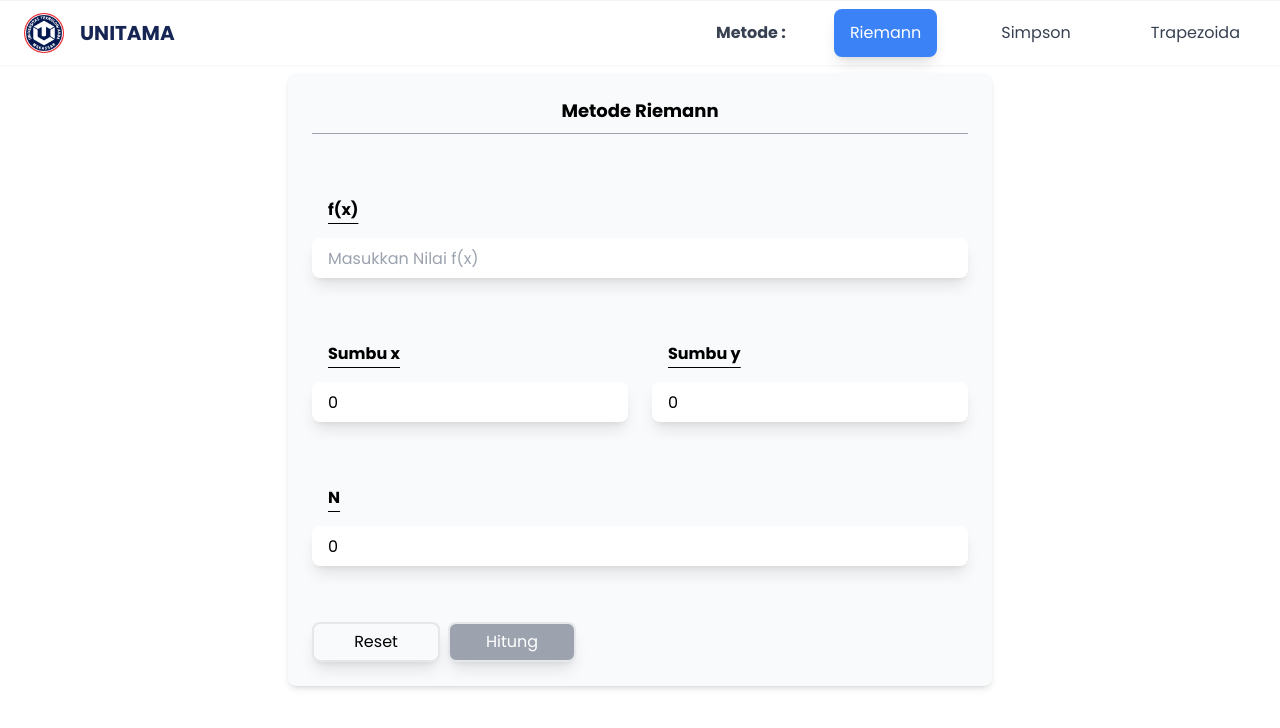
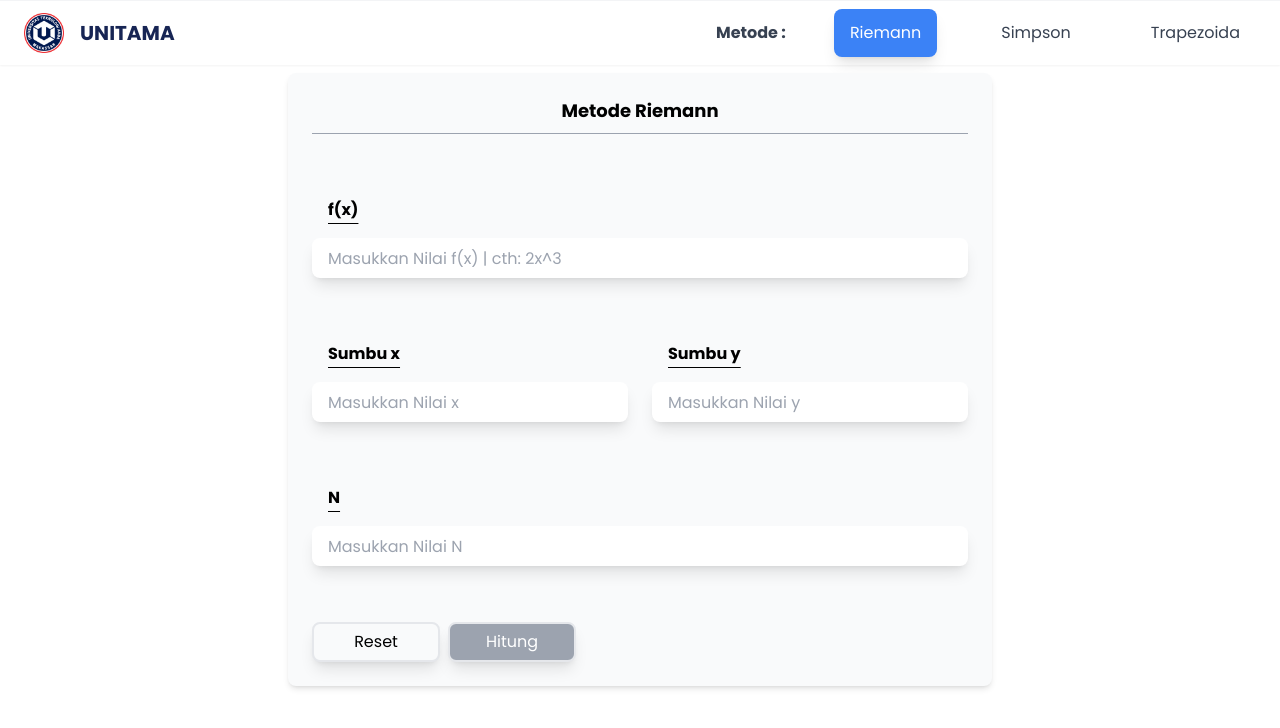
Before and after one commit to ekbdpr/interik, a Next.js app: page /main/interik/riemann in a window 1280 px wide. Shown: the top 728 px of the page. Built offline with nearby package versions, Linux system fonts and the light colour scheme.

Commit message:
feat: add input validation

```diff
--- a/app/main/interik/riemann/page.tsx
+++ b/app/main/interik/riemann/page.tsx
@@ -1,6 +1,6 @@
 'use client';
 
-import { useState } from 'react';
+import { useEffect, useState } from 'react';
 
 import Form from '@/app/ui/interik/form';
 import Table from '@/app/ui/interik/table';
@@ -13,10 +13,10 @@ export default function Page() {
   const metodeName = 'Metode Riemann';
 
   const [fxValue, setFxValue] = useState<string>('');
-  const [sumbuXValue, setSumbuXValue] = useState<number>(0);
-  const [sumbuYValue, setSumbuYValue] = useState<number>(0);
-  const [nValue, setNValue] = useState<number>(0);
-  const [hValue, setHValue] = useState<number>(0);
+  const [sumbuXValue, setSumbuXValue] = useState<number>(NaN);
+  const [sumbuYValue, setSumbuYValue] = useState<number>(NaN);
+  const [nValue, setNValue] = useState<number>(NaN);
+  const [hValue, setHValue] = useState<number>(NaN);
 
   const [tableContent, setTableContent] = useState<
     { id: number; iterasi: number; x: number; fx: number }[]
@@ -26,6 +26,8 @@ export default function Page() {
   const [numerikVal, setNumerikVal] = useState<number>(0);
   const [eksakVal, setEksakVal] = useState<number>(0);
   const [errorVal, setErrorVal] = useState<number>(0);
+
+  const [isInputEmpty, setIsInputEmpty] = useState<boolean>(true);
 
   // mengambil nilai f(x)
   const getFxValue = (xVal: number): number => {
@@ -123,6 +125,7 @@ export default function Page() {
   const countErrorVal = (): number =>
     Math.abs(countNumerikSolution() - countEksakSolution());
 
+  // handle submit klik
   const handleCountClick = (): void => {
     setHValue(calcHValue());
     iterationObj();
@@ -133,29 +136,37 @@ export default function Page() {
     setErrorVal(countErrorVal());
   };
 
-  const handleResetClick = (): void => {
-    setFxValue('');
-    setSumbuXValue(0);
-    setSumbuYValue(0);
-    setNValue(0);
+  // validasi input
+  const inputValidation = () => {
+    if (
+      fxValue === '' ||
+      Number.isNaN(sumbuXValue) ||
+      Number.isNaN(sumbuYValue) ||
+      Number.isNaN(nValue)
+    ) {
+      setIsInputEmpty(true);
+      return;
+    }
+
+    setIsInputEmpty(false);
   };
+
+  useEffect(
+    () => inputValidation(),
+    [fxValue, sumbuXValue, sumbuYValue, nValue]
+  );
 
   return (
     <div className="flex flex-col w-full xl:flex-row gap-20">
       {/* form */}
       <Form
         name={metodeName}
-        fxValue={fxValue}
-        sumbuXValue={sumbuXValue}
-        sumbuYValue={sumbuYValue}
-        nValue={nValue}
-        hValue={hValue}
+        isInputEmpty={isInputEmpty}
         setFxValue={setFxValue}
         setXValue={setSumbuXValue}
         setYValue={setSumbuYValue}
         setNValue={setNValue}
         handleCountClick={handleCountClick}
-        handleResetClick={handleResetClick}
       />
       {/* end form */}
 
--- a/app/main/interik/simpson/page.tsx
+++ b/app/main/interik/simpson/page.tsx
@@ -1,6 +1,6 @@
 'use client';
 
-import { useState } from 'react';
+import { useState, useEffect } from 'react';
 
 import Form from '@/app/ui/interik/form';
 import Table from '@/app/ui/interik/table';
@@ -13,10 +13,10 @@ export default function Page() {
   const metodeName = 'Metode Simpson';
 
   const [fxValue, setFxValue] = useState<string>('');
-  const [sumbuXValue, setSumbuXValue] = useState<number>(0);
-  const [sumbuYValue, setSumbuYValue] = useState<number>(0);
-  const [nValue, setNValue] = useState<number>(0);
-  const [hValue, setHValue] = useState<number>(0);
+  const [sumbuXValue, setSumbuXValue] = useState<number>(NaN);
+  const [sumbuYValue, setSumbuYValue] = useState<number>(NaN);
+  const [nValue, setNValue] = useState<number>(NaN);
+  const [hValue, setHValue] = useState<number>(NaN);
 
   const [tableContent, setTableContent] = useState<
     { id: number; iterasi: number; x: number; fx: number }[]
@@ -26,6 +26,8 @@ export default function Page() {
   const [numerikVal, setNumerikVal] = useState<number>(0);
   const [eksakVal, setEksakVal] = useState<number>(0);
   const [errorVal, setErrorVal] = useState<number>(0);
+
+  const [isInputEmpty, setIsInputEmpty] = useState<boolean>(true);
 
   // mengambil nilai f(x)
   const getFxValue = (xVal: number): number => {
@@ -58,7 +60,7 @@ export default function Page() {
     return (sumbuYValue - sumbuXValue) / nValue;
   };
 
-  // set array object riemann
+  // set array object simpson
   let simpsonArr: { id: number; iterasi: number; x: number; fx: number }[] = [];
 
   const iterationObj = (): void => {
@@ -144,6 +146,7 @@ export default function Page() {
   const countErrorVal = (): number =>
     Math.abs(countNumerikSolution() - countEksakSolution());
 
+  // handle submit klik
   const handleCountClick = (): void => {
     setHValue(calcHValue());
     iterationObj();
@@ -156,29 +159,39 @@ export default function Page() {
     console.log(countNumerikSolution());
   };
 
-  const handleResetClick = (): void => {
-    setFxValue('');
-    setSumbuXValue(0);
-    setSumbuYValue(0);
-    setNValue(0);
+  // validasi input
+  const inputValidation = () => {
+    console.log(sumbuXValue);
+
+    if (
+      fxValue === '' ||
+      Number.isNaN(sumbuXValue) ||
+      Number.isNaN(sumbuYValue) ||
+      Number.isNaN(nValue)
+    ) {
+      setIsInputEmpty(true);
+      return;
+    }
+
+    setIsInputEmpty(false);
   };
+
+  useEffect(
+    () => inputValidation(),
+    [fxValue, sumbuXValue, sumbuYValue, nValue]
+  );
 
   return (
     <div className="flex flex-col w-full xl:flex-row gap-20">
       {/* form */}
       <Form
         name={metodeName}
-        fxValue={fxValue}
-        sumbuXValue={sumbuXValue}
-        sumbuYValue={sumbuYValue}
-        nValue={nValue}
-        hValue={hValue}
+        isInputEmpty={isInputEmpty}
         setFxValue={setFxValue}
         setXValue={setSumbuXValue}
         setYValue={setSumbuYValue}
         setNValue={setNValue}
         handleCountClick={handleCountClick}
-        handleResetClick={handleResetClick}
       />
       {/* end form */}
 
--- a/app/main/interik/trapezoida/page.tsx
+++ b/app/main/interik/trapezoida/page.tsx
@@ -1,6 +1,6 @@
 'use client';
 
-import { useState } from 'react';
+import { useState, useEffect } from 'react';
 
 import Form from '@/app/ui/interik/form';
 import Table from '@/app/ui/interik/table';
@@ -13,10 +13,10 @@ export default function Page() {
   const metodeName = 'Metode Trapezoida';
 
   const [fxValue, setFxValue] = useState<string>('');
-  const [sumbuXValue, setSumbuXValue] = useState<number>(0);
-  const [sumbuYValue, setSumbuYValue] = useState<number>(0);
-  const [nValue, setNValue] = useState<number>(0);
-  const [hValue, setHValue] = useState<number>(0);
+  const [sumbuXValue, setSumbuXValue] = useState<number>(NaN);
+  const [sumbuYValue, setSumbuYValue] = useState<number>(NaN);
+  const [nValue, setNValue] = useState<number>(NaN);
+  const [hValue, setHValue] = useState<number>(NaN);
 
   const [tableContent, setTableContent] = useState<
     { id: number; iterasi: number; x: number; fx: number }[]
@@ -26,6 +26,8 @@ export default function Page() {
   const [numerikVal, setNumerikVal] = useState<number>(0);
   const [eksakVal, setEksakVal] = useState<number>(0);
   const [errorVal, setErrorVal] = useState<number>(0);
+
+  const [isInputEmpty, setIsInputEmpty] = useState<boolean>(true);
 
   // mengambil nilai f(x)
   const getFxValue = (xVal: number): number => {
@@ -58,7 +60,7 @@ export default function Page() {
     return (sumbuYValue - sumbuXValue) / nValue;
   };
 
-  // set array object riemann
+  // set array object trapezoida
   let trapezoidaArr: { id: number; iterasi: number; x: number; fx: number }[] =
     [];
 
@@ -141,6 +143,7 @@ export default function Page() {
   const countErrorVal = (): number =>
     Math.abs(countNumerikSolution() - countEksakSolution());
 
+  // handle submit klik
   const handleCountClick = (): void => {
     setHValue(calcHValue());
     iterationObj();
@@ -151,29 +154,39 @@ export default function Page() {
     setErrorVal(countErrorVal());
   };
 
-  const handleResetClick = (): void => {
-    setFxValue('');
-    setSumbuXValue(0);
-    setSumbuYValue(0);
-    setNValue(0);
+  // validasi input
+  const inputValidation = () => {
+    console.log(sumbuXValue);
+
+    if (
+      fxValue === '' ||
+      Number.isNaN(sumbuXValue) ||
+      Number.isNaN(sumbuYValue) ||
+      Number.isNaN(nValue)
+    ) {
+      setIsInputEmpty(true);
+      return;
+    }
+
+    setIsInputEmpty(false);
   };
+
+  useEffect(
+    () => inputValidation(),
+    [fxValue, sumbuXValue, sumbuYValue, nValue]
+  );
 
   return (
     <div className="flex flex-col w-full xl:flex-row gap-20">
       {/* form */}
       <Form
         name={metodeName}
-        fxValue={fxValue}
-        sumbuXValue={sumbuXValue}
-        sumbuYValue={sumbuYValue}
-        nValue={nValue}
-        hValue={hValue}
+        isInputEmpty={isInputEmpty}
         setFxValue={setFxValue}
         setXValue={setSumbuXValue}
         setYValue={setSumbuYValue}
         setNValue={setNValue}
         handleCountClick={handleCountClick}
-        handleResetClick={handleResetClick}
       />
       {/* end form */}
 
--- a/app/ui/interik/form.tsx
+++ b/app/ui/interik/form.tsx
@@ -1,6 +1,6 @@
 'use client';
 
-import { useEffect } from 'react';
+import { useEffect, useRef } from 'react';
 import AOS from 'aos';
 import 'aos/dist/aos.css';
 
@@ -8,18 +8,25 @@ import clsx from 'clsx';
 
 export default function Form(props: {
   name: string;
-  fxValue: string;
-  sumbuXValue: number;
-  sumbuYValue: number;
-  nValue: number;
-  hValue: number;
+  isInputEmpty: boolean;
   setFxValue: React.Dispatch<React.SetStateAction<string>>;
   setXValue: React.Dispatch<React.SetStateAction<number>>;
   setYValue: React.Dispatch<React.SetStateAction<number>>;
   setNValue: React.Dispatch<React.SetStateAction<number>>;
   handleCountClick: () => void;
-  handleResetClick: () => void;
 }) {
+  const fxRef: any = useRef();
+  const xRef: any = useRef();
+  const yRef: any = useRef();
+  const nRef: any = useRef();
+
+  const handleResetClick = () => {
+    fxRef.current.value = '';
+    xRef.current.value = '';
+    yRef.current.value = '';
+    nRef.current.value = '';
+  };
+
   useEffect(() => {
     AOS.init();
   }, []);
@@ -46,10 +53,10 @@ export default function Form(props: {
             f(x)
           </p>
           <input
+            ref={fxRef}
             className="h-10 min-w-[12rem] rounded-lg border-blue-950 indent-4 shadow-lg focus:outline-none focus:ring focus:ring-blue-950"
-            placeholder="Masukkan Nilai f(x)"
+            placeholder="Masukkan Nilai f(x) | cth: 2x^3"
             onChange={(event) => props.setFxValue(event.currentTarget.value)}
-            value={props.fxValue}
           />
         </div>
         {/* end input-box f(x) */}
@@ -61,10 +68,10 @@ export default function Form(props: {
               Sumbu x
             </p>
             <input
+              ref={xRef}
               type="number"
               className="[&::-webkit-inner-spin-button]:appearance-none h-10 min-w-[12rem] rounded-lg border-blue-950 indent-4 shadow-lg focus:outline-none focus:ring focus:ring-blue-950"
               placeholder="Masukkan Nilai x"
-              value={props.sumbuXValue}
               onChange={(event) =>
                 props.setXValue(parseFloat(event.currentTarget.value))
               }
@@ -78,10 +85,10 @@ export default function Form(props: {
               Sumbu y
             </p>
             <input
+              ref={yRef}
               type="number"
               className="[&::-webkit-inner-spin-button]:appearance-none h-10 min-w-[12rem] rounded-lg border-blue-950 indent-4 shadow-lg focus:outline-none focus:ring focus:ring-blue-950"
               placeholder="Masukkan Nilai y"
-              value={props.sumbuYValue}
               onChange={(event) =>
                 props.setYValue(parseFloat(event.currentTarget.value))
               }
@@ -96,10 +103,10 @@ export default function Form(props: {
             N
           </p>
           <input
+            ref={nRef}
             type="number"
             className="[&::-webkit-inner-spin-button]:appearance-none h-10 min-w-[12rem] rounded-lg border-blue-950 indent-4 shadow-lg focus:outline-none focus:ring focus:ring-blue-950"
             placeholder="Masukkan Nilai N"
-            value={props.nValue}
             onChange={(event) =>
               props.setNValue(parseFloat(event.currentTarget.value))
             }
@@ -113,7 +120,7 @@ export default function Form(props: {
             type="reset"
             tabIndex={-1}
             className="h-10 min-w-[8rem] rounded-lg border-2 border-gray-200 bg-gray-50 text-black shadow-lg hover:bg-black hover:text-white focus:outline-none focus:ring focus:ring-black"
-            onClick={props.handleResetClick}
+            onClick={handleResetClick}
           >
             Reset
           </button>
@@ -126,7 +133,7 @@ export default function Form(props: {
             className={clsx(
               'h-10 min-w-[8rem] rounded-lg border-2 bg-blue-600 text-white shadow-lg hover:bg-blue-950 focus:outline-none focus:ring focus:ring-blue-950',
               {
-                'pointer-events-none bg-gray-400': props.fxValue === '',
+                'pointer-events-none bg-gray-400': props.isInputEmpty,
               }
             )}
             onClick={props.handleCountClick}
```
